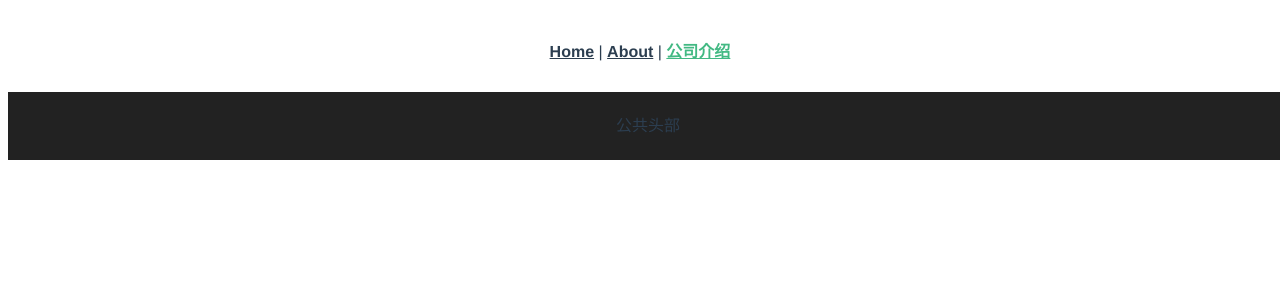
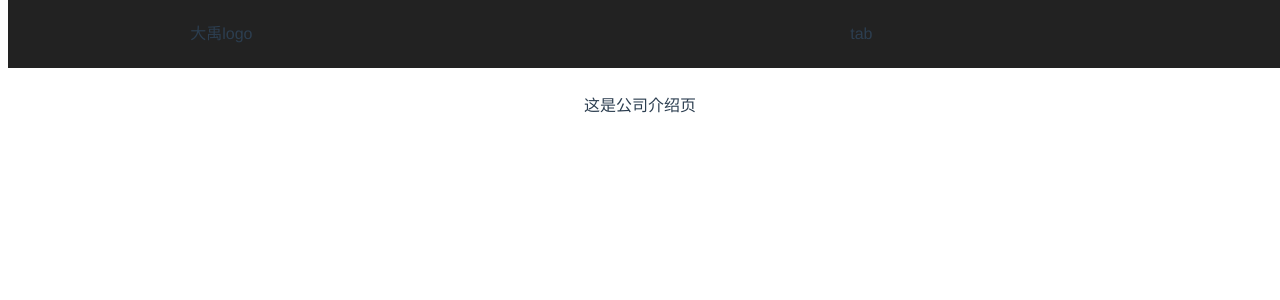
Before and after one commit to yanglixinflw/dayuhuishuiguanwang, a Vue app: page /companyProfile in a window 1280 px wide. Shown: the top 300 px of the page. Built offline with nearby package versions, Linux system fonts and the light colour scheme.

Commit message:
更新代码

```diff
--- a/babel.config.js
+++ b/babel.config.js
@@ -1,5 +1,14 @@
 module.exports = {
   presets: [
     '@vue/app'
+  ],
+  "plugins": [
+    [
+      "component",
+      {
+        "libraryName": "element-ui",
+        "styleLibraryName": "theme-chalk"
+      }
+    ]
   ]
 }
--- a/package.json
+++ b/package.json
@@ -14,6 +14,7 @@
   "devDependencies": {
     "@vue/cli-plugin-babel": "^3.3.0",
     "@vue/cli-service": "^3.3.0",
+    "babel-plugin-component": "^1.1.1",
     "less": "^3.0.4",
     "less-loader": "^4.1.0",
     "vue-template-compiler": "^2.5.21"
--- a/src/components/Common/CommonHead.vue
+++ b/src/components/Common/CommonHead.vue
@@ -1,6 +1,17 @@
 <template>
     <div class='head'>
-        公共头部
+        <el-row>
+            <el-col :span="8">
+                <div class="logoName">
+                    大禹logo
+                </div>
+            </el-col>
+            <el-col :span="16">
+                <div class="tabs">
+                    tab
+                </div>
+            </el-col>
+        </el-row>
     </div>
 </template>
 
@@ -12,7 +23,9 @@ export default {
 
 <style lang="less" scoped>
     .head{
+        // display: flex;
         position:fixed;
+        top:0;
         background-color: #222;
         width: 100%;
         height: 68px;
--- a/src/main.js
+++ b/src/main.js
@@ -5,7 +5,7 @@ import 'element-ui/lib/theme-chalk/index.css';
 import router from './router'
 
 Vue.config.productionTip = false
-
+Vue.use(ElementUI);
 new Vue({
   router,
   render: h => h(App)
```
Also changed, not shown: 1 other file (tests, documents, lock files or other folders).
